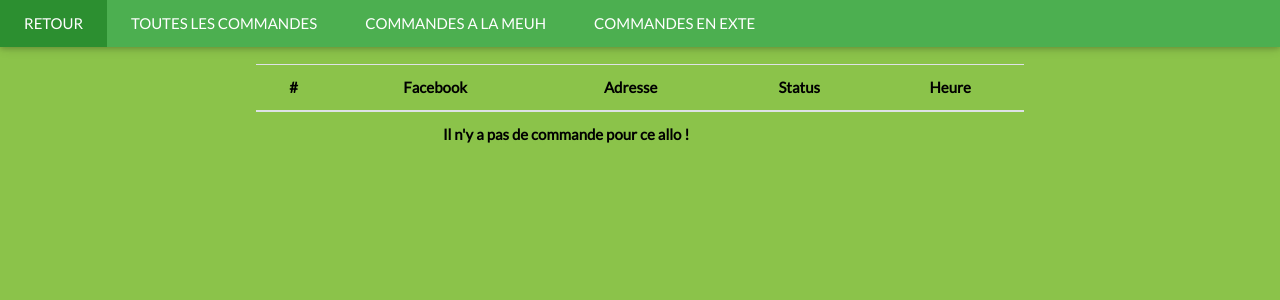
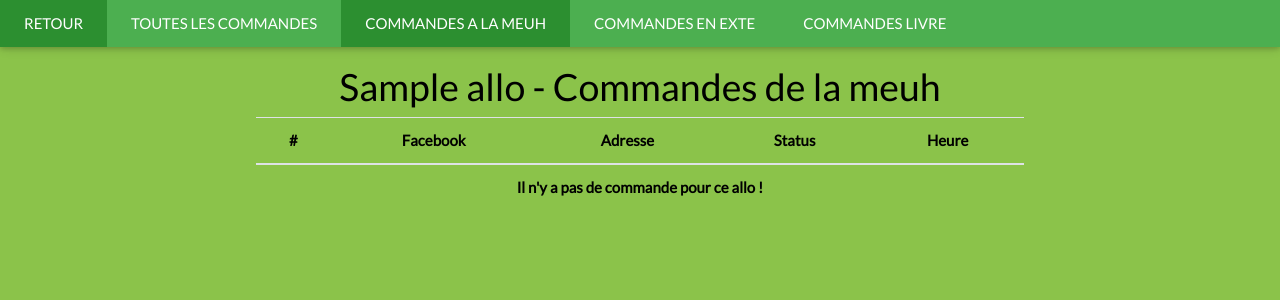
Before and after one commit to lamoincl/allosite, a Flask app: page /manage-commande-meuh/1 in a window 1280 px wide. Shown: the top 300 px of the page. Run offline with Flask 2, Linux system fonts and the light colour scheme; the visitor is signed in with stand-in values (Sample User, id 1); tables that the repository leaves empty hold one stand-in row (values such as "Sample post"); lists and menus that the app fills with data are empty; some libraries are stand-ins or nearby versions.

Commit message:
add confirm box for livré commande add more verbose in manage add number of commande in index

```diff
--- a/app/app.py
+++ b/app/app.py
@@ -68,20 +68,22 @@ def accueil():
 def index_manage():
     if is_logged():
         all_allos = db.session.query(Allo).all()
-        return render_template('manage/index_commande.html', allos=all_allos)
+        if request.args.get("refresh") is not None:
+            html_response = render_template('refresh/manage_index.html', allos=all_allos, db=db, Commande=Commande, Allo=Allo, StatusEnum=StatusEnum)
+        else:
+            html_response = render_template('manage/index_commande.html', allos=all_allos, db=db, Commande=Commande, Allo=Allo, StatusEnum=StatusEnum)
+        return html_response
     else:
         return redirect(url_for('login', next='/manage-commande'))
 
 
-def gen_manage(allo_id, cmds):
+def gen_manage(allo_id, cmds, section):
     if is_logged():
-        if cmds is None:
-            cmds = db.session.query(Commande).filter(Commande.allo_id == allo_id).all()
-
+        allo = db.session.query(Allo).get(allo_id)
         if request.args.get("refresh") is not None:
-            html_response = render_template('refresh/manage_commande.html', cmds=cmds, allo_id=allo_id)
+            html_response = render_template('refresh/manage_commande.html', cmds=cmds, allo=allo, section=section)
         else:
-            html_response = render_template('manage/manage_commande.html', cmds=cmds, allo_id=allo_id)
+            html_response = render_template('manage/manage_commande.html', cmds=cmds, allo=allo, section=section)
         return html_response
     else:
         return redirect(url_for('login', next='/manage-commande/' + str(allo_id)))
@@ -89,19 +91,44 @@ def gen_manage(allo_id, cmds):
 
 @app.route('/manage-commande/<allo_id>')
 def manage(allo_id):
-    return gen_manage(allo_id, None)
+    cmds = db.session.query(Commande).filter(
+        Commande.allo_id == allo_id,
+        Commande.status != StatusEnum.LIVRE
+    ).all()
+    section = 'GLOBAL'
+    return gen_manage(allo_id, cmds, section)
 
 
 @app.route('/manage-commande-meuh/<allo_id>')
 def manage_meuh(allo_id):
-    cmds = db.session.query(Commande).filter(Commande.allo_id == allo_id, Commande.lieu == StatusEnum.MEUH).all()
-    return gen_manage(allo_id, cmds)
+    cmds = db.session.query(Commande).filter(
+        Commande.allo_id == allo_id,
+        Commande.lieu == StatusEnum.MEUH,
+        Commande.status != StatusEnum.LIVRE
+    ).all()
+    section = 'MEUH'
+    return gen_manage(allo_id, cmds, section)
 
 
 @app.route('/manage-commande-exte/<allo_id>')
 def manage_exte(allo_id):
-    cmds = db.session.query(Commande).filter(Commande.allo_id == allo_id, Commande.lieu == StatusEnum.EXTE).all()
-    return gen_manage(allo_id, cmds)
+    cmds = db.session.query(Commande).filter(
+        Commande.allo_id == allo_id,
+        Commande.lieu == StatusEnum.EXTE,
+        Commande.status != StatusEnum.LIVRE
+    ).all()
+    section = 'EXTE'
+    return gen_manage(allo_id, cmds, section)
+
+
+@app.route('/manage-commande-livre/<allo_id>')
+def manage_livre(allo_id):
+    cmds = db.session.query(Commande).filter(
+        Commande.allo_id == allo_id,
+        Commande.status == StatusEnum.LIVRE
+    ).all()
+    section = 'LIVRE'
+    return gen_manage(allo_id, cmds, section)
 
 
 @app.route('/suivi/<cmd_id>')
--- a/app/static/css/base.css
+++ b/app/static/css/base.css
@@ -4,6 +4,7 @@ body {font-family: "Lato", sans-serif}
 .greenyellow {color: #000 !important; background-color: #ADFF2F;}
 .btn:hover {background-color: #2C8F30 !important;}
 .w3-button:hover {color: #fff !important; background-color: #2C8F30 !important;}
+.highlight {background-color: #2C8F30 !important;}
 a:hover {text-decoration: none !important;}
 .allo-form {padding: 2em; font-size: 1.5em; text-align: left !important; margin-top: 20vh !important;}
 .allo-input {background-color: #ADFF2F !important; border: #ADFF2F !important;}
--- a/app/static/js/manage.js
+++ b/app/static/js/manage.js
@@ -3,7 +3,18 @@ function updateStatus(element, status) {
     let mainInfo = document.querySelector("#main-info-" + cmdId)
     let statusElement = mainInfo.querySelector(".status")
 
-    $.get("/change-status/" + cmdId + "/" + status, function (){
-        $(statusElement).load("/refresh-status/" + cmdId);
-    });
+    function updateAndRefresh() {
+        $.get("/change-status/" + cmdId + "/" + status, function (){
+            $(statusElement).load("/refresh-status/" + cmdId);
+        });
+    }
+
+    if (status === 'LIVRE') {
+        if (confirm('Es-tu sur de vouloir mettre la commande en livré ?')) {
+            updateAndRefresh();
+            refreshSuiviData();
+        }
+    } else {
+        updateAndRefresh();
+    }
 }
--- a/app/templates/manage/manage_commande.html
+++ b/app/templates/manage/manage_commande.html
@@ -5,21 +5,34 @@
             <div class="w3-bar w3-green w3-card">
                 <a class="w3-bar-item w3-button w3-padding-large w3-hide-medium w3-hide-large w3-right" href="javascript:void(0)" onclick="myFunction()" title="Toggle Navigation Menu"><i class="fa fa-bars"></i></a>
                 <a href="{{ url_for('index_manage') }}" class="w3-bar-item w3-button w3-padding-large">RETOUR</a>
-                <a href="{{ url_for('manage', allo_id=allo_id) }}" class="w3-bar-item w3-button w3-padding-large w3-hide-small">TOUTES LES COMMANDES</a>
-                <a href="{{ url_for('manage_meuh', allo_id=allo_id) }}" class="w3-bar-item w3-button w3-padding-large w3-hide-small">COMMANDES A LA MEUH</a>
-                <a href="{{ url_for('manage_exte', allo_id=allo_id) }}" class="w3-bar-item w3-button w3-padding-large w3-hide-small">COMMANDES EN EXTE</a>
+                <a href="{{ url_for('manage', allo_id=allo.allo_id) }}" class="w3-bar-item w3-button w3-padding-large w3-hide-small {% if section == 'GLOBAL' %}highlight{% endif %}">TOUTES LES COMMANDES</a>
+                <a href="{{ url_for('manage_meuh', allo_id=allo.allo_id) }}" class="w3-bar-item w3-button w3-padding-large w3-hide-small {% if section == 'MEUH' %}highlight{% endif %}">COMMANDES A LA MEUH</a>
+                <a href="{{ url_for('manage_exte', allo_id=allo.allo_id) }}" class="w3-bar-item w3-button w3-padding-large w3-hide-small {% if section == 'EXTE' %}highlight{% endif %}">COMMANDES EN EXTE</a>
+                <a href="{{ url_for('manage_livre', allo_id=allo.allo_id) }}" class="w3-bar-item w3-button w3-padding-large w3-hide-small {% if section == 'LIVRE' %}highlight{% endif %}">COMMANDES LIVRE</a>
             </div>
         </div>
 
         <!-- Navbar on small screens (remove the onclick attribute if you want the navbar to always show on top of the content when clicking on the links) -->
         <div id="navDemo" class="w3-bar-block w3-green w3-hide w3-hide-large w3-hide-medium w3-top" style="margin-top:46px">
-            <a href="{{ url_for('manage', allo_id=allo_id) }}" class="w3-bar-item w3-button w3-padding-large" onclick="myFunction()">TOUTES LES COMMANDES</a>
-            <a href="{{ url_for('manage_meuh', allo_id=allo_id) }}" class="w3-bar-item w3-button w3-padding-large" onclick="myFunction()">COMMANDES A LA MEUH</a>
-            <a href="{{ url_for('manage_exte', allo_id=allo_id) }}" class="w3-bar-item w3-button w3-padding-large" onclick="myFunction()">COMMANDES EN EXTE</a>
+            <a href="{{ url_for('manage', allo_id=allo.allo_id) }}" class="w3-bar-item w3-button w3-padding-large" onclick="myFunction()">TOUTES LES COMMANDES</a>
+            <a href="{{ url_for('manage_meuh', allo_id=allo.allo_id) }}" class="w3-bar-item w3-button w3-padding-large" onclick="myFunction()">COMMANDES A LA MEUH</a>
+            <a href="{{ url_for('manage_exte', allo_id=allo.allo_id) }}" class="w3-bar-item w3-button w3-padding-large" onclick="myFunction()">COMMANDES EN EXTE</a>
+            <a href="{{ url_for('manage_livre', allo_id=allo.allo_id) }}" class="w3-bar-item w3-button w3-padding-large" onclick="myFunction()">COMMANDES LIVRE</a>
         </div>
 {% endblock %}
 
 {% block body %}
+    <h1>{{ allo.allo_nom }} -
+    {% if section == 'GLOBAL' %}
+        Toutes les commandes
+    {% elif section == 'MEUH' %}
+        Commandes de la meuh
+    {% elif section == 'EXTE' %}
+        Commandes en exte
+    {% elif section == 'LIVRE' %}
+        Commandes livrés
+    {% endif %}
+    </h1>
     <table class="table table-hover">
         <thead>
             <tr>
@@ -61,7 +74,7 @@
             </tr>
     {% else %}
             <tr>
-                <th colspan="4">Il n'y a pas de commande pour ce allo !</th>
+                <th colspan="5">Il n'y a pas de commande pour ce allo !</th>
             </tr>
     {% endfor %}
         </tbody>
--- a/app/templates/refresh/manage_commande.html
+++ b/app/templates/refresh/manage_commande.html
@@ -28,6 +28,6 @@
             </tr>
     {% else %}
             <tr>
-                <th colspan="4">Il n'y a pas de commande pour ce allo !</th>
+                <th colspan="5">Il n'y a pas de commande pour ce allo !</th>
             </tr>
     {% endfor %}
--- /dev/null
+++ b/app/templates/refresh/manage_index.html
@@ -0,0 +1,3 @@
+    {% for allo in allos %}
+        <a href="{{ url_for('manage', allo_id=allo.allo_id) }}" class="btn btn-lg btn-block btn-huge w3-green allo-mt">{{ allo.allo_nom }}<br>{{ db.session.query(Commande).join(Allo).filter(Allo.allo_id == allo.allo_id, Commande.status != StatusEnum.LIVRE).count() }}</a>
+    {% endfor %}
```
Also changed, not shown: app/templates/manage/index_commande.html (+8 -1 lines).
